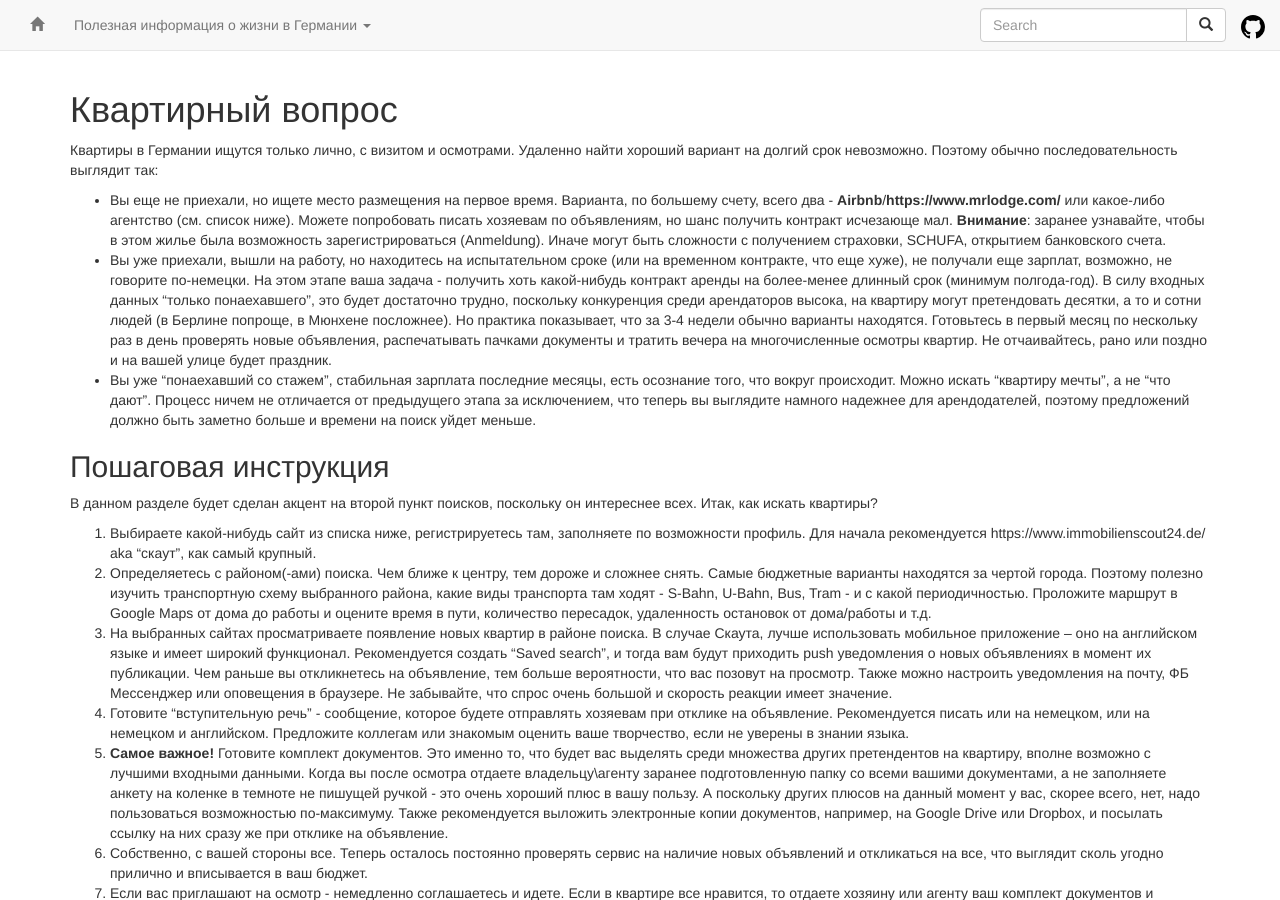
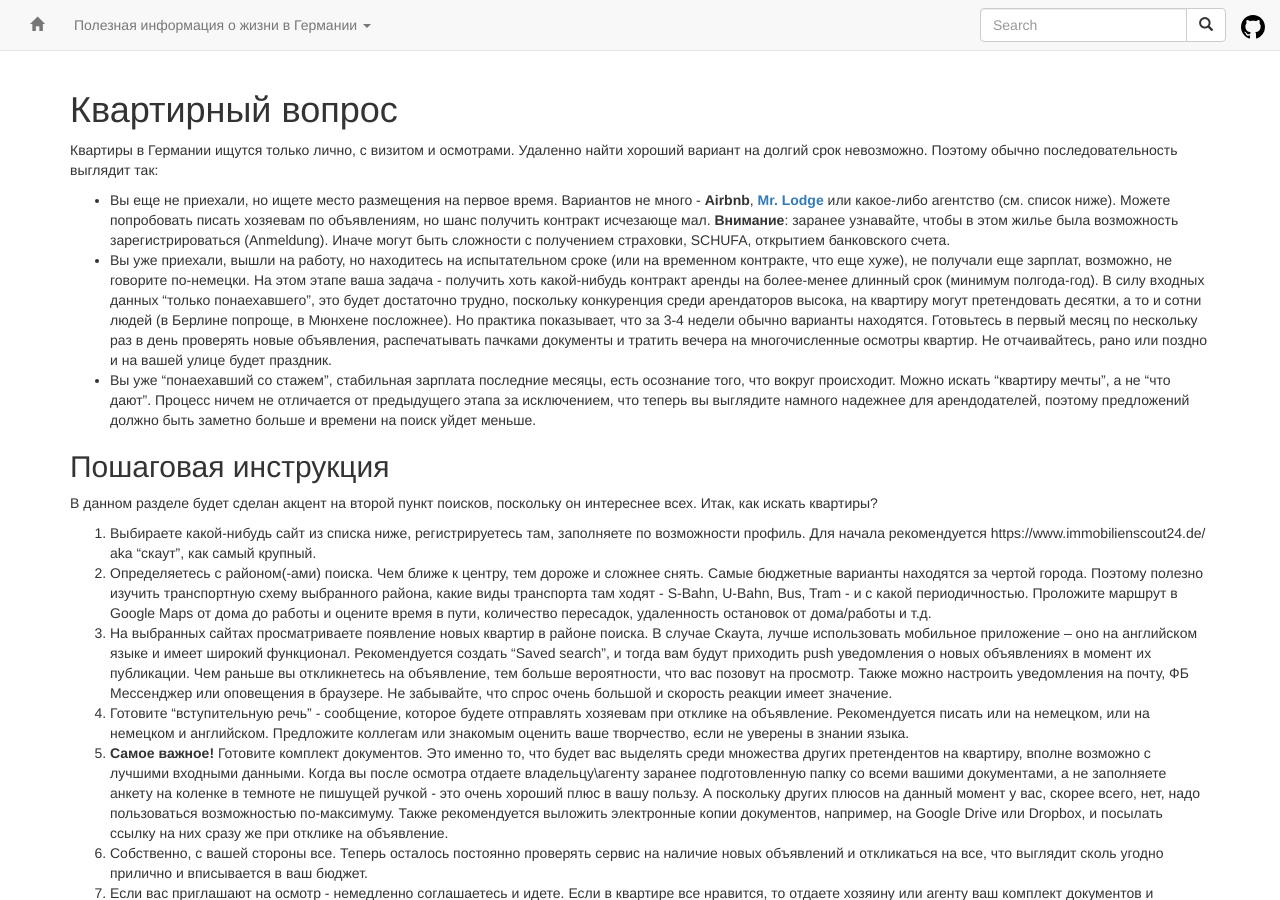
Before and after one commit to ru-de/faq, a Jekyll site: the page built from pages/Квартирный вопрос.md, in a window 1280 px wide and 900 px high. Built offline with Jekyll 4.4.1, drawn with Linux system fonts in a browser that asks for light colours; nearby versions of some CDN libraries; some of the changed text lies outside the part shown.

Commit message:
Travis #1197: sync github pages

```diff
--- a/pages/Квартирный вопрос.md
+++ b/pages/Квартирный вопрос.md
@@ -6,7 +6,7 @@ layout: default
 # Квартирный вопрос
 
 Квартиры в Германии ищутся только лично, с визитом и осмотрами. Удаленно найти хороший вариант на долгий срок невозможно. Поэтому обычно последовательность выглядит так:
-- Вы еще не приехали, но ищете место размещения на первое время. Варианта, по большему счету, всего два - **Airbnb**/**https://www.mrlodge.com/** или какое-либо агентство (см. список ниже). Можете попробовать писать хозяевам по объявлениям, но шанс получить контракт исчезающе мал. **Внимание**: заранее узнавайте, чтобы в этом жилье была возможность зарегистрироваться (Anmeldung).  Иначе могут быть сложности с получением страховки, SCHUFA, открытием банковского счета.
+- Вы еще не приехали, но ищете место размещения на первое время. Вариантов не много - **Airbnb**, [**Mr. Lodge**](https://mrlodge.com) или какое-либо агентство (см. список ниже). Можете попробовать писать хозяевам по объявлениям, но шанс получить контракт исчезающе мал. **Внимание**: заранее узнавайте, чтобы в этом жилье была возможность зарегистрироваться (Anmeldung).  Иначе могут быть сложности с получением страховки, SCHUFA, открытием банковского счета.
 - Вы уже приехали, вышли на работу, но находитесь на испытательном сроке (или на временном контракте, что еще хуже), не получали еще зарплат, возможно, не говорите по-немецки. На этом этапе ваша задача - получить хоть какой-нибудь контракт аренды на более-менее длинный срок (минимум полгода-год). В силу входных данных "только понаехавшего", это будет достаточно трудно, поскольку конкуренция среди арендаторов высока, на квартиру могут претендовать десятки, а то и сотни людей (в Берлине попроще, в Мюнхене посложнее). Но практика показывает, что за 3-4 недели обычно варианты находятся. Готовьтесь в первый месяц по нескольку раз в день проверять новые объявления, распечатывать пачками документы и тратить вечера на многочисленные осмотры квартир. Не отчаивайтесь, рано или поздно и на вашей улице будет праздник.
 - Вы уже "понаехавший со стажем", стабильная зарплата последние месяцы, есть осознание того, что вокруг происходит. Можно искать "квартиру мечты", а не "что дают". Процесс ничем не отличается от предыдущего этапа за исключением, что теперь вы выглядите намного надежнее для арендодателей, поэтому предложений должно быть заметно больше и времени на поиск уйдет меньше.
 
@@ -72,7 +72,7 @@ SCHUFA - это крупная немецкая организация, кото
 * http://kleinanzeigen.ebay.de,
 * https://www.akelius.de/ - это агентство, которое владеет многоквартирными домами под сдачу, вам помогает их агент, но платить ему не надо. Очень хорошие и говорят по-английски.
 * ![](files/be.png)
-  * http://en.coming-home.org - агентство, цены выше среднего, но квартиры все меблированные,
+  * https://www.coming-home.com/en/ - агентство, цены выше среднего, но квартиры все меблированные,
   * https://www.city-wohnen.de/eng/berlin/ - агентство, цены немного выше среднего, как правило в цену уже все включено (газ, вода, свет), квартиры все меблированные, быстро отвечают и хорошо подбирают вариант если точно опишете свои пожелания и район, общение на английском.
   * Группы в фейсбуке, объявлений много, но есть и мошенники: [1](https://www.facebook.com/groups/183048595060764), [2](https://www.facebook.com/groups/681027242074146/), [3](https://www.facebook.com/groups/berlinrooms), [4](https://www.facebook.com/groups/easy.wg), [5](https://www.facebook.com/groups/890919300923458),
 
```
